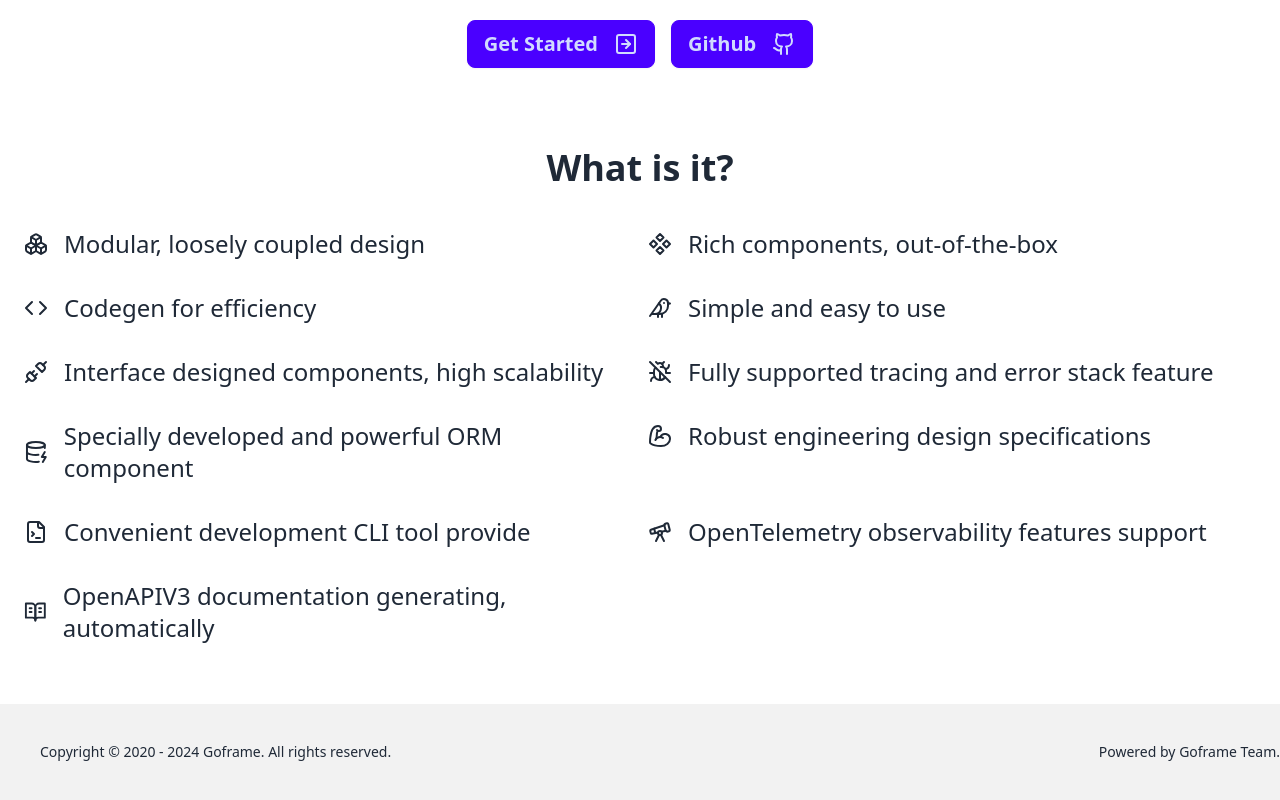
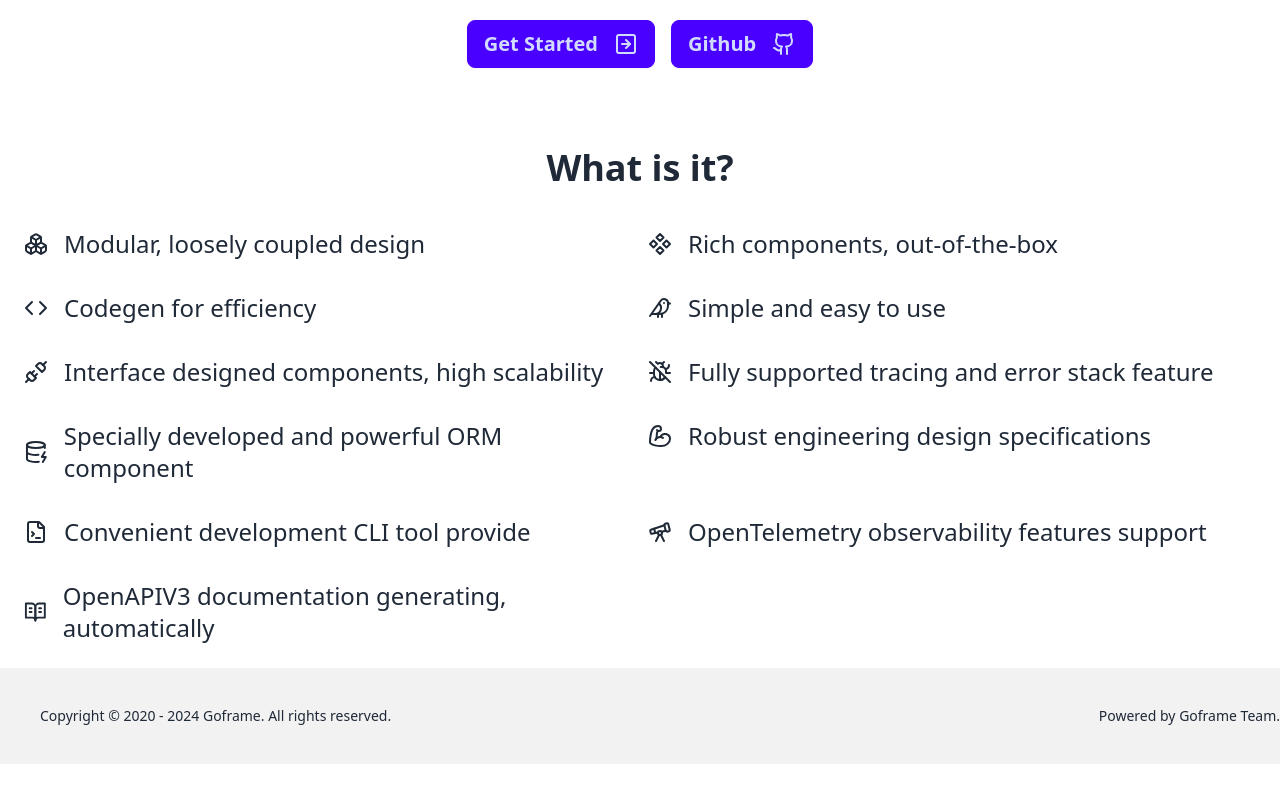
Before and after one commit to chenjunqian/goframedocs, a Next.js app: page / in a window 1280 px wide. Shown: the part 580-1380 px from the top of the page. After the commit the page ends 1344 px from the top, so only its background shows below. Built offline with nearby package versions, Linux system fonts and the light colour scheme.

Commit message:
update: refine

```diff
--- a/components/site-footer.tsx
+++ b/components/site-footer.tsx
@@ -3,7 +3,7 @@ import { siteConfig } from "../config/site";
 
 export default function SiteFooter() {
     return (
-        <footer className="bg-base-200 md:sticky top-0 z-40 w-full mt-9">
+        <footer className="bg-base-200 md:sticky top-0 z-40 w-full">
             <div className="container flex flex-col items-center justify-between py-10 gap-4 md:h-24 md:flex-row">
                 <p className="text-sm text-muted-foreground ml-10">
                     Copyright © 2020 - {new Date().getFullYear()} <a href={siteConfig.links.github} target="_blank">Goframe</a>. All rights reserved.
```
